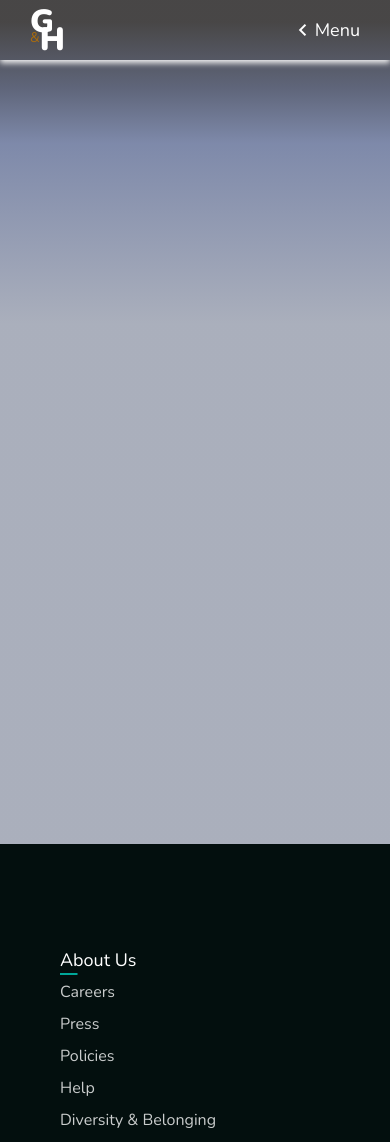
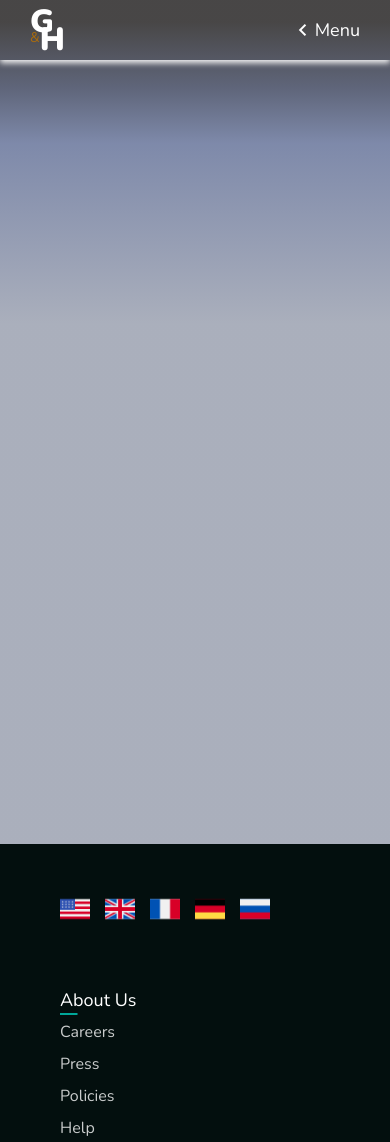
Before and after one commit to Olasumbo-Eniola/G-H-Hotel, a plain HTML site: page page/home.html in a window 390 px wide. Shown: the top 1142 px of the page. Drawn offline with nearby package versions, Linux system fonts and the light colour scheme.

Commit message:
Completed footer and also responsive

```diff
--- a/page/home.html
+++ b/page/home.html
@@ -37,7 +37,15 @@
 
     <footer>
         <div id="footer">
-            <div class="block block-1"></div>
+            <div class="block block-1">
+                <div class="lang">
+                    <div class="lang-icon"> <img src="../src/images/usa.png" alt="G-H"></div>
+                    <div class="lang-icon"> <img src="../src/images/uk.png" alt="G-H"> </div>
+                    <div class="lang-icon"> <img src="../src/images/france.png" alt="G-H"> </div>
+                    <div class="lang-icon"> <img src="../src/images/germany.png" alt="G-H"> </div>
+                    <div class="lang-icon"> <img src="../src/images/russia.png" alt="G-H"> </div>
+                </div>
+            </div>
 
             <div class="block block-2">
                 <p class="block-item"> About Us </p>
--- a/src/styles/footer.scss
+++ b/src/styles/footer.scss
@@ -53,6 +53,24 @@ footer{
                 }
                 a{
                     color: #ffffffc9;
+                }
+            }
+        }
+
+        .block-1{
+            .lang{
+                display: flex;
+                flex-direction: column;
+                .lang-icon{
+                    width: 30px;
+                    height: 30px;
+                    margin-bottom: 10px;
+                    margin-right: 15px;
+                    cursor: pointer;
+                    img{
+                        width: 100%;
+                        height: 100%;
+                    }
                 }
             }
         }
@@ -126,6 +144,14 @@ footer{
         .exit-logo{
             margin-top: 40px;
         }
+
+        #footer{
+            .block-1{
+                .lang{
+                    flex-direction: row;
+                }
+            }
+        }
     }
 }
 
```
Also changed, not shown: src/images/france.png (added), src/images/germany.png (added), src/images/russia.png (added), src/images/uk.png (added), src/images/usa.png (added), src/styles/footer.css, 1 other file.
